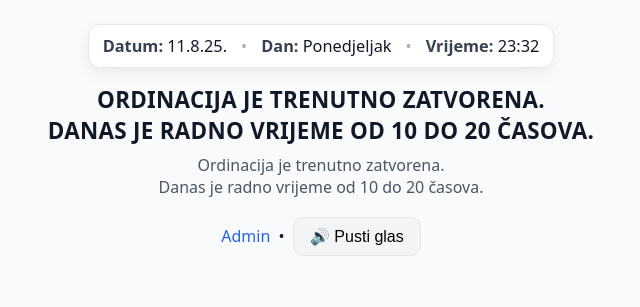
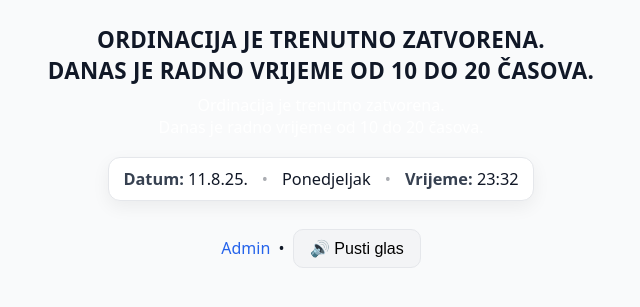
Before and after one commit to mikipikilab/radnovrijeme, a Flask app: page / in a window 1280 px wide. Shown: the top 307 px of the page, without its empty margins (319-959 px from the left). Run offline with Flask 3, Linux system fonts and the light colour scheme; some libraries are stand-ins or nearby versions.

Commit message:
Update index.html

```diff
--- a/templates/index.html
+++ b/templates/index.html
@@ -24,7 +24,7 @@
     letter-spacing: .3px;
   }
   .sub {
-    color: #4b5563;
+    color: white;
     margin-bottom: 18px;
     line-height: 1.4;
   }
@@ -121,18 +121,18 @@ window.addEventListener("load", function () {
 </head>
 <body>
 
+  <!-- Poruka: H1 velikim slovima, ispod ista poruka normalno; <br> radi jer koristimo |safe -->
+  <h1>{{ poruka_upper|safe }}</h1>
+  <div class="sub">{{ poruka|safe }}</div>
+
   <!-- META u jednom redu, bez suvišnih crtica -->
   <div class="meta">
     <div><span class="label">Datum:</span> <span id="datum"></span></div>
     <div class="sep">•</div>
-    <div><span class="label">Dan:</span> <span id="dan"></span></div>
+    <div><span class="label"></span> <span id="dan"></span></div>
     <div class="sep">•</div>
     <div><span class="label">Vrijeme:</span> <span id="vreme"></span></div>
   </div>
-
-  <!-- Poruka: H1 velikim slovima, ispod ista poruka normalno; <br> radi jer koristimo |safe -->
-  <h1>{{ poruka_upper|safe }}</h1>
-  <div class="sub">{{ poruka|safe }}</div>
 
   <div class="actions">
     <a href="/admin">Admin</a>
```
